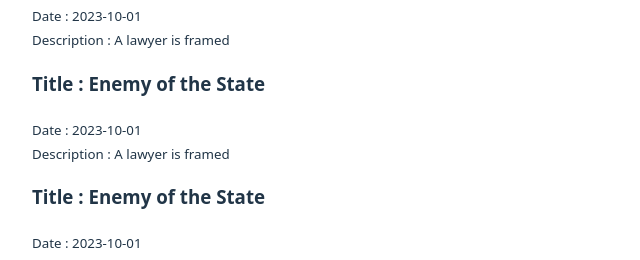
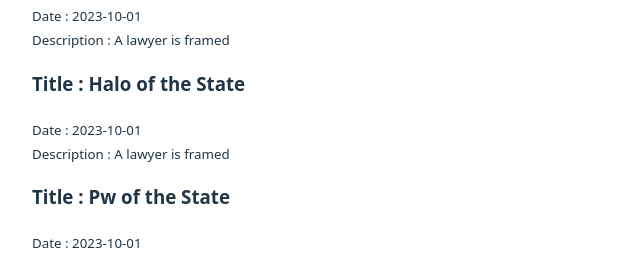
Before and after one commit to alwiranata/React-Basic, a React (Vite) app: page / in a window 1280 px wide. Shown: the part 324-584 px from the top of the page, without its empty margins (0-640 px from the left). Built offline with nearby package versions, Linux system fonts and the light colour scheme.

Commit message:
add : new Fitur Searh

```diff
--- a/src/components/Search.jsx
+++ b/src/components/Search.jsx
@@ -1,14 +1,15 @@
-import { useState } from "react"
-const Search = () =>{
-    const [search , setSearch ] = useState("")
-    const handleSearch = (e)=>{
+import {useState} from "react"
+const Search = (props) => {
+	const [search, setSearch] = useState("")
+
+	const handleSearch = (e) => {
 		setSearch(e.target.value)
+		props.onSearchChange(e.target.value)
 	}
 	return (
 		<>
-
 			<div>
-        Search : <input  onChange={handleSearch} />
+				Search : <input onChange={handleSearch} />
 			</div>
 
 			<p>Ditemukan 0 data dari pencarian kata {search}</p>
--- a/src/pages/index.jsx
+++ b/src/pages/index.jsx
@@ -1,12 +1,20 @@
-import posts from '../posts.json';
+import postsData from '../posts.json';
 import Article from '../components/Article';
 import Search from '../components/Search';
+import { useState } from 'react';
 const HomePage = () =>{
+    const [posts ,setPosts] =useState(postsData)
 
+    const handleFilter = (value) =>{
+        const filteredPosts = postsData.filter((item) =>(
+            item.title.toLowerCase().includes(value.toLowerCase())
+        ))
+        setPosts(filteredPosts)
+    }
 
     return(
         <div>
-            <Search/>
+            <Search onSearchChange={handleFilter}/>
             <div>
             {posts.map(({title,date,description } ,index) => (
                 <Article
--- a/src/posts.json
+++ b/src/posts.json
@@ -5,12 +5,12 @@
       "description": "A lawyer is framed"
     },
     {
-      "title": "Enemy of the State",
+      "title": "Halo of the State",
       "date": "2023-10-01",
       "description": "A lawyer is framed"
     },
     {
-      "title": "Enemy of the State",
+      "title": "Pw of the State",
       "date": "2023-10-01",
       "description": "A lawyer is framed"
     }
```
Lines whose indentation alone changed are shown as unchanged.
